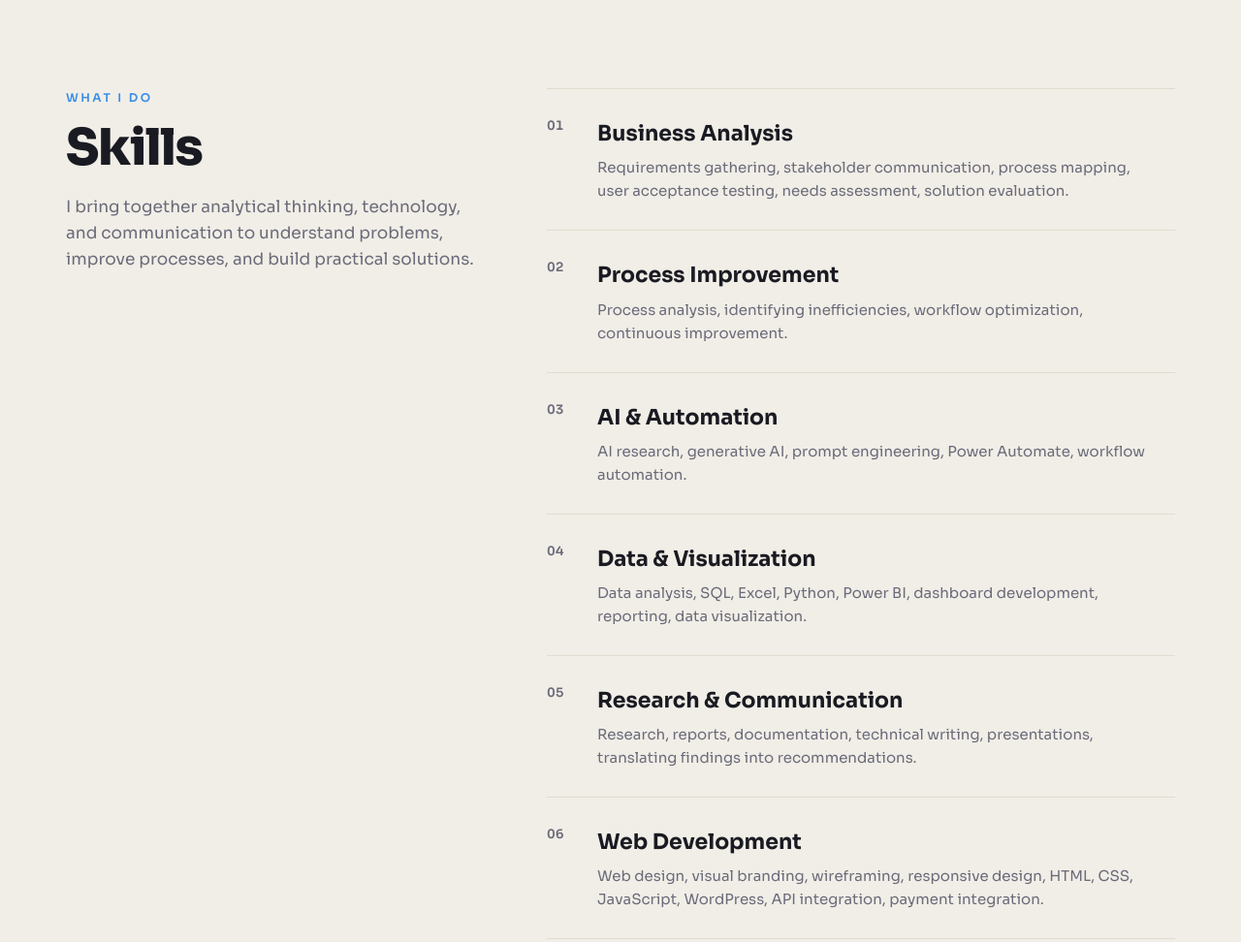
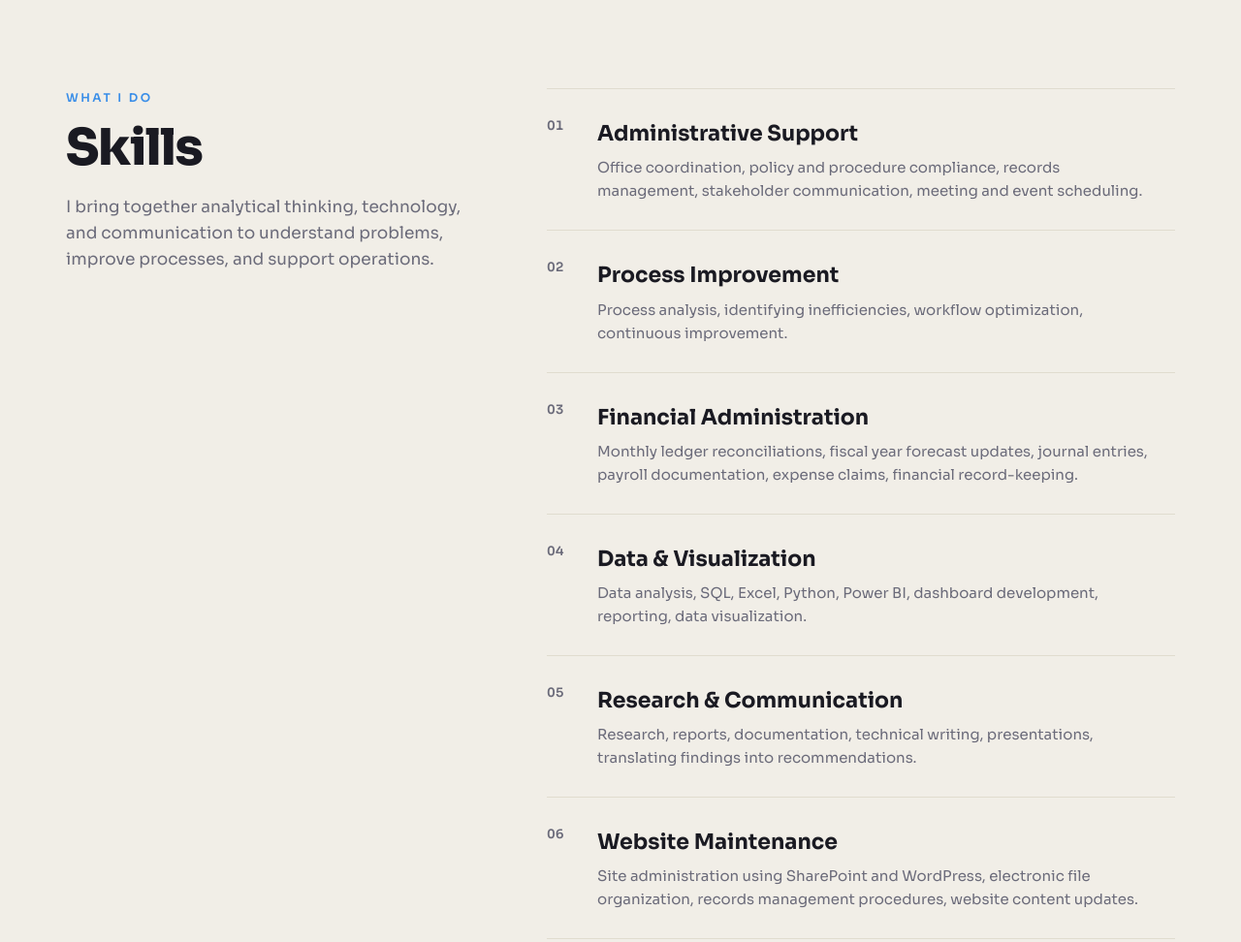
Before and after one commit to maxhartline/maxhartline.github.io, a plain HTML site: page index.html in a window 1280 px wide. Shown: the part 1840-2812 px from the top of the page at 97% size. Drawn offline with Linux system fonts and the light colour scheme.

Commit message:
Update content via Klar visual CMS

```diff
--- a/index.html
+++ b/index.html
@@ -1273,16 +1273,14 @@
           <div class="reveal">
             <div class="eyebrow">What I Do</div>
             <h2 class="section-title">Skills</h2>
-            <p class="section-lead">I bring together analytical thinking, technology, and communication to understand
-              problems, improve processes, and build practical solutions.</p>
+            <p class="section-lead">I bring together analytical thinking, technology, and communication to understand problems, improve processes, and support operations.</p>
           </div>
           <div class="capabilities__list reveal visible">
             <div class="cap-item">
               <span class="cap-item__num">01</span>
               <div class="cap-item__body">
-                <h3>Business Analysis</h3>
-                <p>Requirements gathering, stakeholder communication, process mapping, user acceptance testing, needs
-                  assessment, solution evaluation.</p>
+                <h3>Administrative Support</h3>
+                <p>Office coordination, policy and procedure compliance, records management, stakeholder communication, meeting and event scheduling.</p>
               </div>
             </div>
             <div class="cap-item">
@@ -1295,8 +1293,8 @@
             <div class="cap-item">
               <span class="cap-item__num">03</span>
               <div class="cap-item__body">
-                <h3>AI &amp; Automation</h3>
-                <p>AI research, generative AI, prompt engineering, Power Automate, workflow automation.</p>
+                <h3>Financial Administration</h3>
+                <p>Monthly ledger reconciliations, fiscal year forecast updates, journal entries, payroll documentation, expense claims, financial record-keeping.</p>
               </div>
             </div>
             <div class="cap-item">
@@ -1318,9 +1316,8 @@
             <div class="cap-item" style="">
               <span class="cap-item__num">06</span>
               <div class="cap-item__body">
-                <h3>Web Development</h3>
-                <p>Web design, visual branding, wireframing, responsive design, HTML, CSS, JavaScript,
-                  WordPress,&nbsp;API integration, payment integration.</p>
+                <h3>Website Maintenance</h3>
+                <p>Site administration using SharePoint and WordPress, electronic file organization, records management procedures, website content updates.</p>
               </div>
             </div>
           </div>
```
